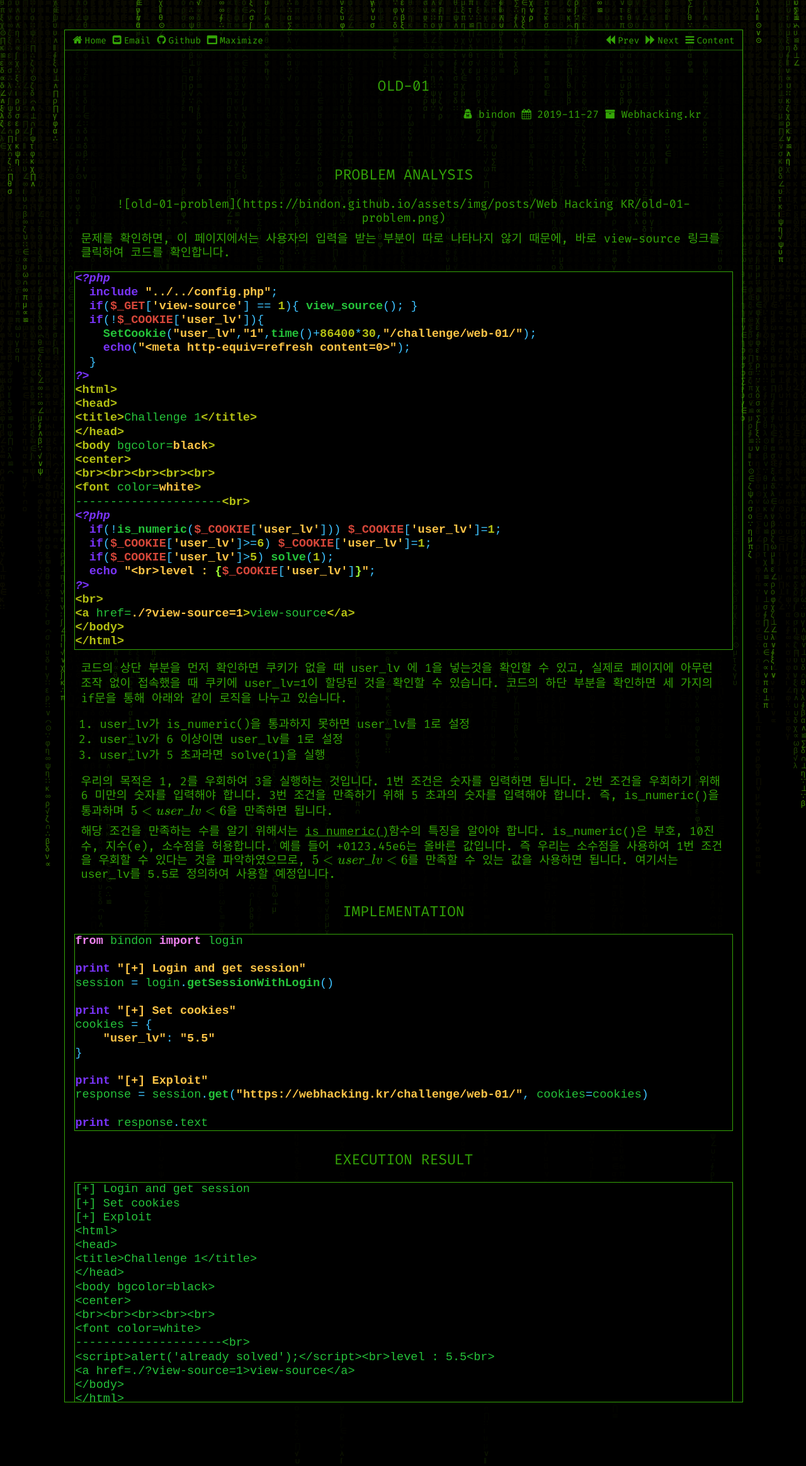
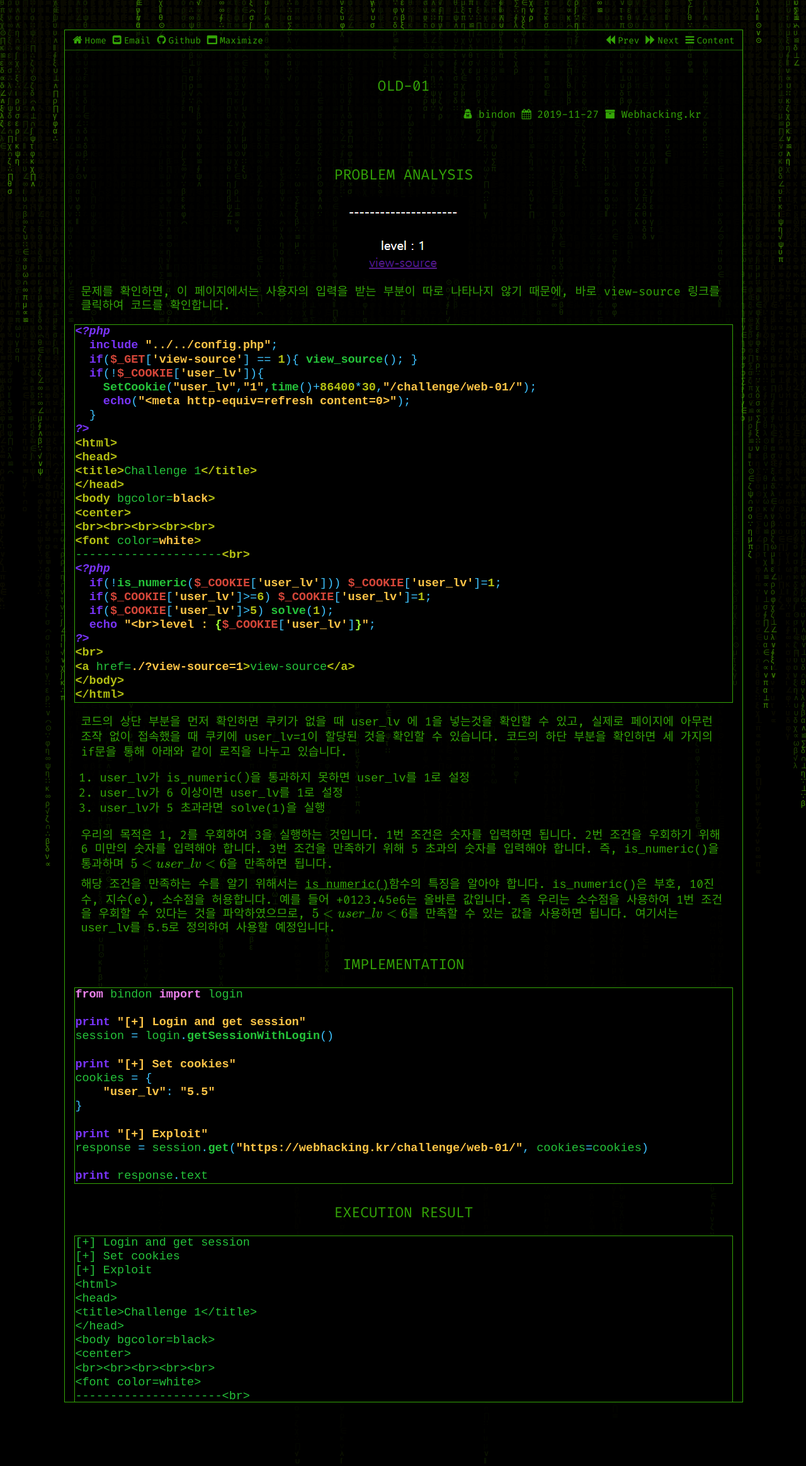
Before and after one commit to bindon/bindon.github.io, a Jekyll site: the page built from _posts/Web Hacking KR/2019-11-27-old01.md, in a window 1280 px wide. Shown: the whole page at 63% size. Built offline with Jekyll 4.4.1, drawn with Linux system fonts in a browser that asks for light colours; formulas are drawn with MathJax 3.

Commit message:
Align......

```diff
--- a/_posts/Web Hacking KR/2019-11-27-old01.md
+++ b/_posts/Web Hacking KR/2019-11-27-old01.md
@@ -7,7 +7,7 @@ date: 2019-11-27
 ---
 
 # Problem Analysis
-<p align="center">![old-01-problem]({{site.url}}{{site.baseurl}}{{site.assets_path}}/img/posts/Web Hacking KR/old-01-problem.png)</p>
+![old-01-problem]({{site.url}}{{site.baseurl}}{{site.assets_path}}/img/posts/Web Hacking KR/old-01-problem.png){:style="display: block; margin: 0 auto"}
 
 문제를 확인하면, 이 페이지에서는 사용자의 입력을 받는 부분이 따로 나타나지 않기 때문에, 바로 view-source 링크를 클릭하여 코드를 확인합니다.
 
```
Also changed, not shown: _posts/Security Guide/2019-11-25-ecdh.md (+1 -1 lines).
